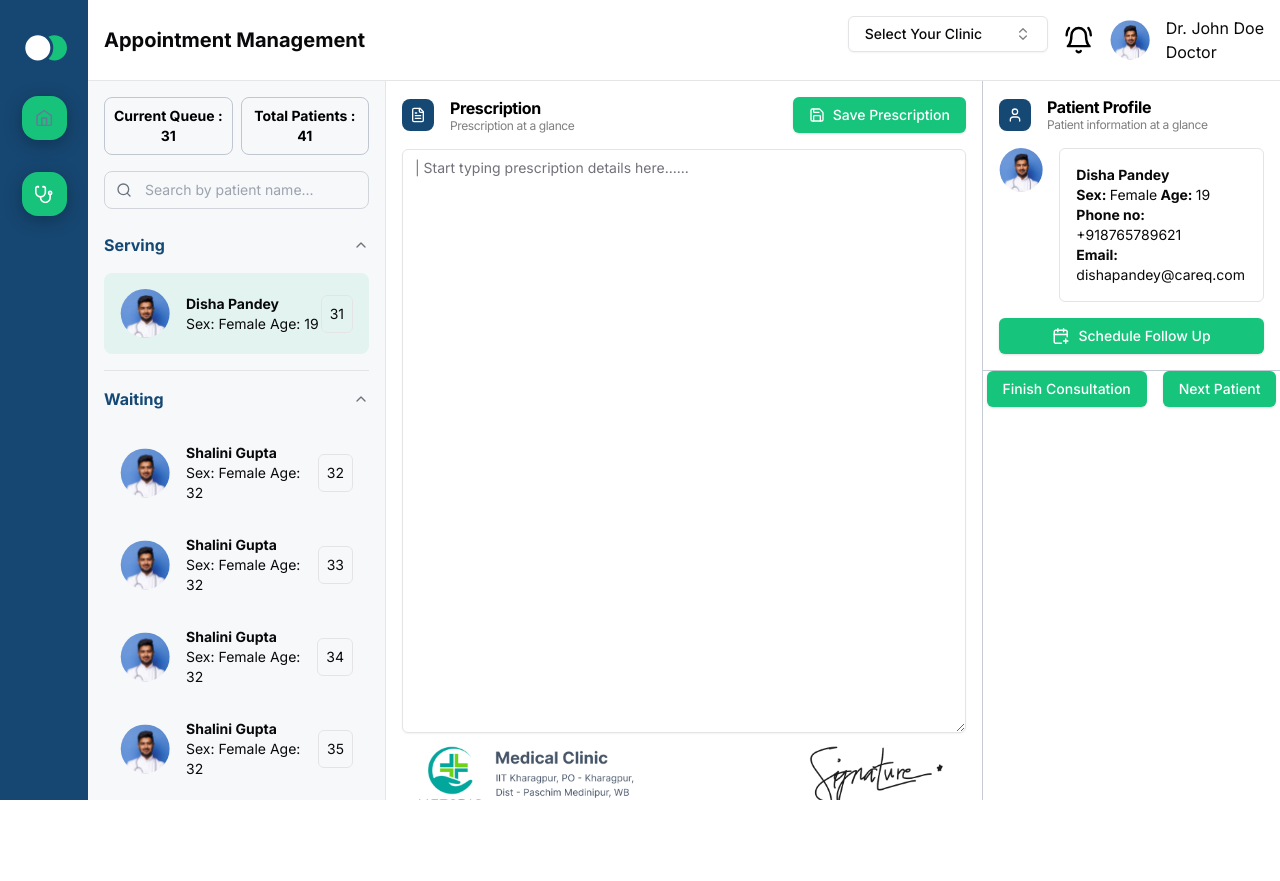
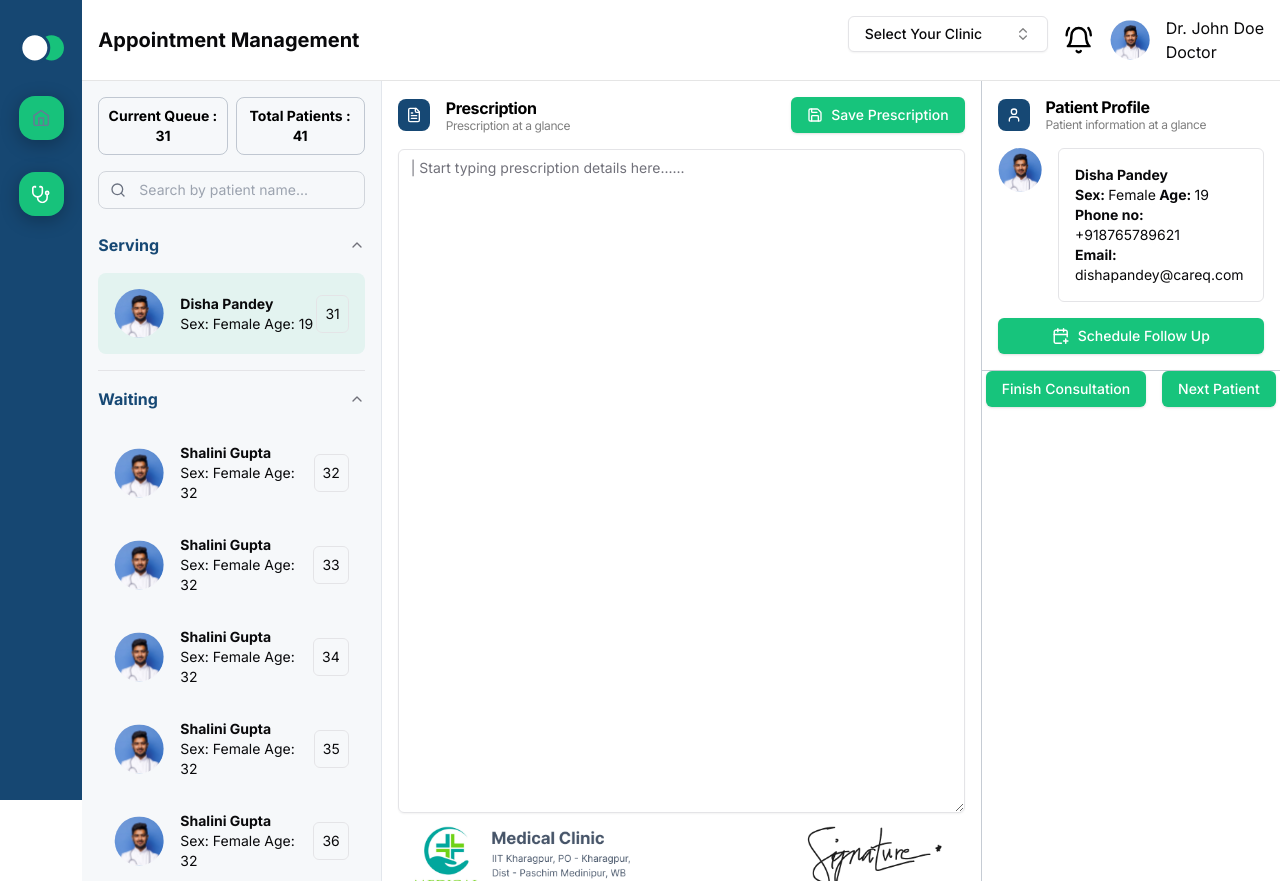
Before and after one commit to ShahidMollick/careq-webapp, a Next.js app: page /appointment in a window 1280 px wide. Before the commit the page ends 800 px from the top, so only its background shows below. Built offline with nearby package versions, Linux system fonts and the light colour scheme.

Commit message:
layout added

```diff
--- a/src/app/appointment/page.tsx
+++ b/src/app/appointment/page.tsx
@@ -43,46 +43,7 @@ const AppointmentPage: React.FC = () => {
 
   return (
     <div className="main-container">
-      <div className="left-menu">
-        <Image src="/circle-logo.svg" alt="icon" width={45} height={45} />
-
-        <Link href="/dashboard" passHref>
-          <Image
-            src="/dashboard.svg"
-            alt="logo"
-            width={45}
-            height={45}
-            className="icon"
-          />
-        </Link>
-        <Link href="/appointment" passHref>
-          {" "}
-          <Image
-            src="/appointmentIcon.svg"
-            alt="logo"
-            width={45}
-            height={45}
-            className="icon"
-          />{" "}
-        </Link>
-      </div>
       <div className="right-body">
-        <div className="nav-bar item-center">
-          <div className="text-xl font-bold">Appointment Management</div>
-          <div className="right">
-            <div className="clinic-option">
-              <ComboboxDemo />
-              <Image src="/bell.svg" alt="bell" width={30} height={30} />
-            </div>
-            <div className="doctor-profile">
-              <Image src="/doctor.svg" alt="doctor" width={40} height={40} />
-              <div className="doctor-name">
-                <p>Dr. John Doe</p>
-                <p>Doctor</p>
-              </div>
-            </div>
-          </div>
-        </div>
         <div className="content">
           <div className="accord">
             <div className="flex flex-row gap-2 w-full">
--- a/src/app/dashboard/page.tsx
+++ b/src/app/dashboard/page.tsx
@@ -3,7 +3,7 @@ import {DataTableDemo} from '@/components/ui/history';
 
 const DashboardPage: React.FC = () => {
     return (
-        <div className='bg-gray-500/[.004] ...'>
+        <div className='bg-gray-500/[.004] ... p-4'>
             <div className='text-md font-bold'>Appointment History</div>
             <div className='text-sm text-gray-500'>View your appointment history</div>
             <DataTableDemo/>
--- /dev/null
+++ b/src/app/layout.css
@@ -0,0 +1,152 @@
+  .left-menu {
+    width: 5.5rem;
+    height: 100%;
+    background-color: #164772;
+    display: flex;
+    flex-direction: column;
+    gap: 2rem;
+    align-items: center;
+    padding-top: 2rem;
+  }
+  .logo-icon {
+    margin-bottom: 2rem;
+  }
+  .icon {
+    border-radius: 16px;
+    background: #17c27b;
+    box-shadow: 0px 4px 17px 1px rgba(0, 0, 0, 0.25);
+    padding: 0.8rem;
+  }
+
+  .head {
+    color: #000;
+    font-family: Inter;
+    font-size: 32px;
+    font-style: normal;
+    font-weight: 700;
+    line-height: 33.398px; /* 104.369% */
+    letter-spacing: -0.384px;
+  }
+  .right-body {
+    display: flex;
+    flex-direction: column;
+    flex: 1;
+  }
+  .nav-bar {
+    display: flex;
+    flex-direction: row;
+    justify-content: space-between;
+    align-items: center;
+    padding: 1rem;
+    border-bottom: 1px solid #e5e5e5;
+  }
+  .clinic-option {
+    display: flex;
+    flex-direction: row;
+    gap: 1rem;
+  }
+  .right {
+    display: flex;
+    flex-direction: row;
+    gap: 1rem;
+  }
+  .doctor-profile {
+    display: flex;
+    flex-direction: row;
+    gap: 1rem;
+  }
+
+  .content {
+    display: grid;
+    grid-template-columns: 25% 50% 25%;
+    overflow: hidden;
+    justify-content: space-between;
+    height: 100%;
+  }
+
+  .accord {
+    border-right: 1px solid rgba(100, 116, 139, 0.132);
+    padding: 1rem;
+    height: 100%;
+    overflow: auto;
+    scrollbar-width: thin;
+    width: 100%;
+    background-color: var(--secondary-accent);
+  }
+  .card-list {
+    display: flex;
+    flex-direction: row;
+    gap: 1rem;
+    padding: 1rem;
+    border-radius: 1rem;
+    width: 100%;
+  }
+  .patient {
+    display: flex;
+    flex-direction: row;
+    justify-content: space-between;
+    align-items: center;
+    width: 100%;
+  }
+
+  .editor-container {
+    height: 100%;
+    width: 100%;
+  }
+
+  .preview {
+    display: flex;
+    flex-direction: column;
+    border-left: 1px solid rgba(100, 116, 139, 0.37);
+    max-width: 30rem;
+    width: 100%;
+  }
+  .preview-header{
+    display: flex;
+    flex-direction: column;
+    width: 100%;
+    gap: 1rem;
+    border-bottom: 1px solid rgba(100, 116, 139, 0.37);
+    padding: 1rem;
+    width: 100%;
+  }
+  .sub-section{
+    display: flex;
+    flex-direction: column;
+    justify-content: flex-start;
+    line-height: normal;
+  }
+  .head {
+    display: flex;
+    align-items: center;
+    gap: 1rem;
+  }
+  .middle {
+    display: flex;
+    justify-content: flex-start;
+    align-items: flex-start;
+    gap: 1rem;
+  }
+  .middle-profile-info {
+    border-radius: 8px;
+    border: 1px solid rgba(100, 116, 139, 0.2);
+    padding: 1rem;
+    width: 100%;
+  }
+  .preview-footer{
+    display: flex;
+    justify-content: center;
+    align-items: center;
+    gap: 1rem;
+  }
+  .search-bar input {
+    padding-left: 2.5rem; /* Adjust padding to fit icon */
+  }
+
+  .search-bar .search-icon {
+    position: absolute;
+    left: 0.75rem; /* Adjust left position as needed */
+    top: 50%;
+    transform: translateY(-50%);
+    color: rgba(0, 0, 0, 0.5); /* Adjust color for icon */
+  }
--- a/src/app/layout.tsx
+++ b/src/app/layout.tsx
@@ -2,7 +2,10 @@ import type { Metadata } from "next";
 import localFont from "next/font/local";
 import "./globals.css";
 import React from "react";
-
+import Image from "next/image";
+import Link from "next/link";
+import './layout.css';
+import { ComboboxDemo } from "@/components/ui/combobox";
 const geistSans = localFont({
   src: "./fonts/GeistVF.woff",
   variable: "--font-geist-sans",
@@ -27,10 +30,54 @@ export default function RootLayout({
   return (
     <html lang="en">
       <body
-        className={`${geistSans.variable} ${geistMono.variable} antialiased`}
+        className={`${geistSans.variable} ${geistMono.variable} h-screen overflow-hidden antialiased`}
       >
+        <div className="flex flex-row h-full">
+          <div className="left-menu">
+          <Image src="/circle-logo.svg" alt="icon" width={45} height={45} />
 
-        {children}
+          <Link href="/dashboard" passHref>
+            <Image
+              src="/dashboard.svg"
+              alt="logo"
+              width={45}
+              height={45}
+              className="icon"
+            />
+          </Link>
+          <Link href="/appointment" passHref>
+            {" "}
+            <Image
+              src="/appointmentIcon.svg"
+              alt="logo"
+              width={45}
+              height={45}
+              className="icon"
+            />{" "}
+          </Link>
+          </div>
+          <div className="flex flex-col w-full">
+          <div className="nav-bar item-center">
+          <div className="text-xl font-bold">Appointment Management</div>
+          <div className="right">
+            <div className="clinic-option">
+              <ComboboxDemo />
+              <Image src="/bell.svg" alt="bell" width={30} height={30} />
+            </div>
+            <div className="doctor-profile">
+              <Image src="/doctor.svg" alt="doctor" width={40} height={40} />
+              <div className="doctor-name">
+                <p>Dr. John Doe</p>
+                <p>Doctor</p>
+              </div>
+            </div>
+          </div>
+        </div>
+        <div>{children}</div>
+
+          </div>
+
+        </div>
       </body>
     </html>
   );
--- a/src/app/page.tsx
+++ b/src/app/page.tsx
@@ -2,101 +2,8 @@ import Image from "next/image";
 import {Button} from "@/components/ui/button"
 export default function Home() {
   return (
-    <div className="grid grid-rows-[20px_1fr_20px] items-center justify-items-center min-h-screen p-8 pb-20 gap-16 sm:p-20 font-[family-name:var(--font-geist-sans)]">
-      <main className="flex flex-col gap-8 row-start-2 items-center sm:items-start">
-        <Image
-          className="dark:invert"
-          src="/next.svg"
-          alt="Next.js logo"
-          width={180}
-          height={38}
-          priority
-        />
-        <ol className="list-inside list-decimal text-sm text-center sm:text-left font-[family-name:var(--font-geist-mono)]">
-          <li className="mb-2">
-            Get started by editing{" "}
-            <code className="bg-black/[.05] dark:bg-white/[.06] px-1 py-0.5 rounded font-semibold">
-              src/app/page.tsx
-            </code>
-            .
-          </li>
-          <li>Save and see your changes instantly.</li>
-        </ol>
-
-        <div className="flex gap-4 items-center flex-col sm:flex-row">
-          <a
-            className="rounded-full border border-solid border-transparent transition-colors flex items-center justify-center bg-foreground text-background gap-2 hover:bg-[#383838] dark:hover:bg-[#ccc] text-sm sm:text-base h-10 sm:h-12 px-4 sm:px-5"
-            href="https://vercel.com/new?utm_source=create-next-app&utm_medium=appdir-template-tw&utm_campaign=create-next-app"
-            target="_blank"
-            rel="noopener noreferrer"
-          >
-            <Image
-              className="dark:invert"
-              src="/vercel.svg"
-              alt="Vercel logomark"
-              width={20}
-              height={20}
-            />
-            Deploy now
-          </a>
-          <Button>Hi</Button>
-          <a
-            className="rounded-full border border-solid border-black/[.08] dark:border-white/[.145] transition-colors flex items-center justify-center hover:bg-[#f2f2f2] dark:hover:bg-[#1a1a1a] hover:border-transparent text-sm sm:text-base h-10 sm:h-12 px-4 sm:px-5 sm:min-w-44"
-            href="https://nextjs.org/docs?utm_source=create-next-app&utm_medium=appdir-template-tw&utm_campaign=create-next-app"
-            target="_blank"
-            rel="noopener noreferrer"
-          >
-            Read our docs
-          </a>
-        </div>
-      </main>
-      <footer className="row-start-3 flex gap-6 flex-wrap items-center justify-center">
-        <a
-          className="flex items-center gap-2 hover:underline hover:underline-offset-4"
-          href="https://nextjs.org/learn?utm_source=create-next-app&utm_medium=appdir-template-tw&utm_campaign=create-next-app"
-          target="_blank"
-          rel="noopener noreferrer"
-        >
-          <Image
-            aria-hidden
-            src="/file.svg"
-            alt="File icon"
-            width={16}
-            height={16}
-          />
-          Learn
-        </a>
-        <a
-          className="flex items-center gap-2 hover:underline hover:underline-offset-4"
-          href="https://vercel.com/templates?framework=next.js&utm_source=create-next-app&utm_medium=appdir-template-tw&utm_campaign=create-next-app"
-          target="_blank"
-          rel="noopener noreferrer"
-        >
-          <Image
-            aria-hidden
-            src="/window.svg"
-            alt="Window icon"
-            width={16}
-            height={16}
-          />
-          Examples
-        </a>
-        <a
-          className="flex items-center gap-2 hover:underline hover:underline-offset-4"
-          href="https://nextjs.org?utm_source=create-next-app&utm_medium=appdir-template-tw&utm_campaign=create-next-app"
-          target="_blank"
-          rel="noopener noreferrer"
-        >
-          <Image
-            aria-hidden
-            src="/globe.svg"
-            alt="Globe icon"
-            width={16}
-            height={16}
-          />
-          Go to nextjs.org →
-        </a>
-      </footer>
+    <div >
+      HI
     </div>
   );
 }
--- a/src/app/reception/page.tsx
+++ b/src/app/reception/page.tsx
@@ -5,7 +5,7 @@ import React from 'react';
 const ReceptionistPage: React.FC = () => {
 
     return (
-        <div className='grid grid-cols-3 gap-4'>
+        <div className='grid grid-cols-3 gap-4 p-4'>
             <AppointmentBox />
             <PrescriptionStatusBox />
         </div>
```
Also changed, not shown: 1 other file (tests, documents, lock files or other folders).
